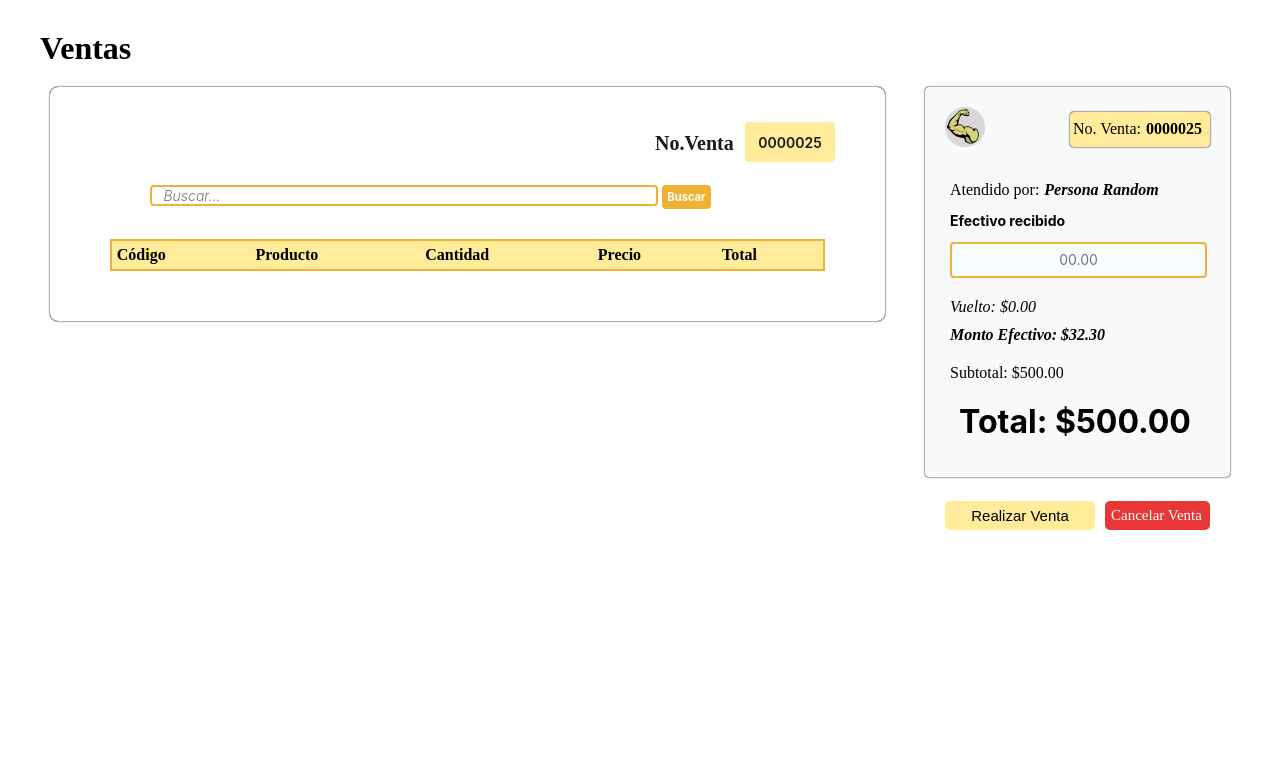
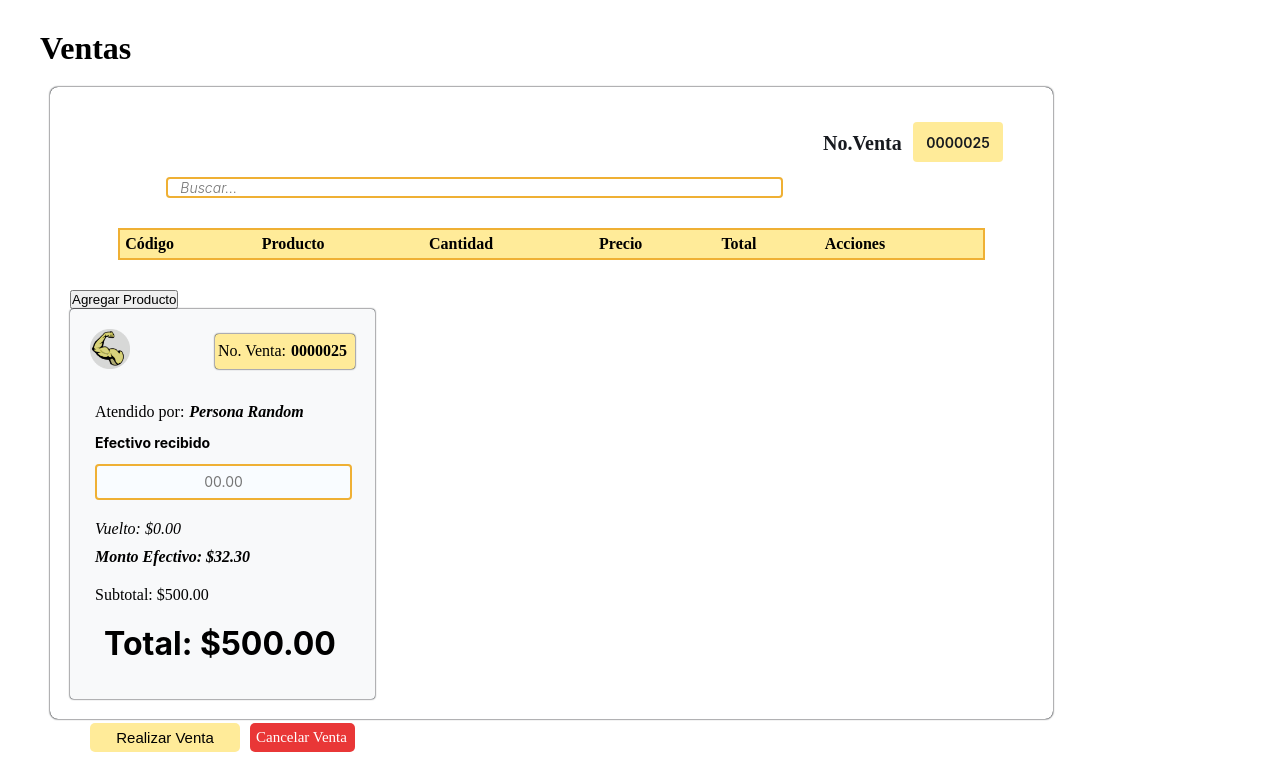
Before and after one commit to EsmeMP/gladiators_mine, a Flask app: template templates/regVenta.html in a window 1280 px wide. Shown: the part 95-864 px from the top of the page. Before the commit the page ends 625 px from the top, so only its background shows below. Run offline with Flask 3, Linux system fonts and the light colour scheme; the template is opened without the code that fills it, so the values that code supplies are empty; some libraries are stand-ins or nearby versions.

Commit message:
Nueva actualizacion en ventas

```diff
--- a/main.py
+++ b/main.py
@@ -10,6 +10,7 @@
 import bcrypt
 import os
 from werkzeug.utils import secure_filename
+from db import obtener_conexion, liberar_conexion
 
 
 
@@ -20,6 +21,11 @@
 
 UPLOAD_FOLDER = 'static/assets/img'
 app.config['UPLOAD_FOLDER'] = UPLOAD_FOLDER
+
+products = {
+    '21454': {'name': 'Producto 1', 'price': 100},
+    '21455': {'name': 'Producto 2', 'price': 200},
+}
 
 
 @app.route('/')
@@ -36,6 +42,10 @@
 def seccion():
     return render_template('secciones.html')
 
+
+
+
+
 @app.route('/registrar_venta')
 def registrar_venta():
     conn =db.conectar()
@@ -50,20 +60,30 @@
     db.desconectar(conn)
     return render_template('regVenta.html', datos=datos)
 
+@app.route('/get_product_details', methods=['GET'])
+def get_product_details():
+    code = request.args.get('code')
+    product = products.get(code)
+    if product:
+        return jsonify(product)
+    else:
+        return jsonify({}), 404
 
-@app.route('/consultar_venta')
-def consultar_venta():
-    conn =db.conectar()
-    # crear un cursor (objeto para recorrer las tablas)
-    cursor = conn.cursor()
-    # ejecutar una consulta en postgres
-    cursor.execute('''SELECT * FROM tabla_ventas''')
-    #recuperar la informacion
-    datos = cursor.fetchall()
-    #cerrar cursos y conexion a la base de datos
-    cursor.close()
-    db.desconectar(conn)
-    return render_template('consultaVenta.html', datos=datos)
+@app.route('/confirmar_venta', methods=['POST'])
+def confirmar_venta():
+    ventas = request.json.get('ventas', [])
+    # Aquí puedes procesar y almacenar la venta en tu base de datos
+    # Ejemplo:
+    for venta in ventas:
+        # Procesar cada venta, agregar a la base de datos, etc.
+        pass
+    return jsonify({'message': 'Venta confirmada'}), 200
+
+
+
+@app.route('/')
+def index():
+    return render_template('index.html')
 
 
 
--- a/templates/regVenta.html
+++ b/templates/regVenta.html
@@ -6,6 +6,55 @@
     <link rel="stylesheet" href="/static/ventas_css/regVenta.css">
     <link rel="stylesheet" href="/static/assets/font/flaticon.css">
     <link rel="stylesheet" href="/static/style.css">
+    <link rel="stylesheet" href="https://code.jquery.com/ui/1.12.1/themes/base/jquery-ui.css">
+    <script src="https://code.jquery.com/jquery-3.6.0.min.js"></script>
+    <script src="https://code.jquery.com/ui/1.12.1/jquery-ui.min.js"></script>
+    <style>
+        /* Agregar estilos personalizados si es necesario */
+        .textbox {
+            display: flex;
+            gap: 10px;
+        }
+        .table_ventas {
+            margin-top: 20px;
+        }
+        .input-row input {
+            width: 100%;
+            box-sizing: border-box;
+        }
+        * Modal styles */
+        .modal {
+            display: none;
+            position: fixed;
+            z-index: 1;
+            left: 0;
+            top: 0;
+            width: 100%;
+            height: 100%;
+            overflow: auto;
+            background-color: rgb(0,0,0);
+            background-color: rgba(0,0,0,0.4);
+        }
+        .modal-content {
+            background-color: #fefefe;
+            margin: 15% auto;
+            padding: 20px;
+            border: 1px solid #888;
+            width: 80%;
+        }
+        .close {
+            color: #aaa;
+            float: right;
+            font-size: 28px;
+            font-weight: bold;
+        }
+        .close:hover,
+        .close:focus {
+            color: black;
+            text-decoration: none;
+            cursor: pointer;
+        }
+    </style>
 </head>
 <body>
 
@@ -54,20 +103,19 @@
             </section>
             <section class="barra_busqueda">
                 <!-- Aqui se encuentra la barra de busqueda -->
-                <form class="textbox" action="/search" method="GET">
+                <form class="textbox" onsubmit="return false;">
                     <input type="text" name="buscar" placeholder="Buscar...">
-                    <button type="submit">Buscar</button>
-                    <svg class="icon" width="24" height="24" viewBox="0 0 24 24">
+                    <!-- <button type="submit">Buscar</button>
+                    <!-- <svg class="icon" width="24" height="24" viewBox="0 0 24 24"> -->
                     <!-- SVG content -->
-                    </svg>
-                    <svg class="icon" width="24" height="24" viewBox="0 0 24 24">
+                    <!-- </svg> -->
+                    <!-- <svg class="icon" width="24" height="24" viewBox="0 0 24 24"> -->
                     <!-- SVG content -->
-                    </svg>
+                    <!-- </svg> -->
                 </form>
             </section>
             <!-- Esta de aqui es la tabla -->
             <section class="table_ventas">
-                {% block content %}
     <table>
         <thead>
             <tr class="fila">
@@ -76,23 +124,22 @@
                 <th>Cantidad</th>
                 <th>Precio</th>
                 <th>Total</th>
+                <th>Acciones</th>
             </tr>
         </thead>
-                    <tbody>
-                    </tr>
-                    {% for fila in datos %}
-                    <tr>
-                        <td>{{ fila[1] }}</td>
-                        <td>{{ fila[2] }}</td>
-                        <td>{{ fila[3] }}</td>
-                        <td>{{ fila[4] }}</td>
-                        <td>{{ fila[5] }}</td>
-                    </tr>
-                    {% endfor %}
+        <tbody id="table_ventas">
+            <!-- Aquí se irán añadiendo las filas de productos -->
         </tbody>
     </table>
-            {% endblock %}
 </section>
+<div>
+    <div id="productModal" style="display:none;">
+        <h3>Seleccionar Producto</h3>
+        <input type="text" id="productSearch" placeholder="Ingrese código de producto">
+        <button onclick="searchProduct()">Buscar</button>
+        <button onclick="closeModal()">Cerrar</button>
+    </div>
+    <button type="button" id="abrirModal">Agregar Producto</button>
 </div>
         <!-- Aqui se va a visualizar un tipo ticket del total -->
         <section class="pre-visualizacion">
@@ -135,5 +182,77 @@
         </div>
         </section>
     </main>
+
+
+<script>
+    let ventas = [];
+
+    function openModal() {
+        document.getElementById('productModal').style.display = 'block';
+    }
+
+    function closeModal() {
+        document.getElementById('productModal').style.display = 'none';
+    }
+
+    function searchProduct() {
+        var code = document.getElementById('productSearch').value;
+        fetch('/get_product_details?code=' + code)
+            .then(response => response.json())
+            .then(data => {
+                if (data) {
+                    // Añadir el producto a la lista de ventas
+                    let cantidad = 1;
+                    let total = data.price * cantidad;
+                    let nuevaVenta = {
+                        code: code,
+                        name: data.name,
+                        price: data.price,
+                        quantity: cantidad,
+                        total: total
+                    };
+                    ventas.push(nuevaVenta);
+                    actualizarTablaVentas();
+                } else {
+                    alert('¡Producto no encontrado!');
+                }
+            });
+        closeModal();
+    }
+
+    function actualizarTablaVentas() {
+        let table = document.getElementById('table_ventas');
+        table.innerHTML = '';
+
+        ventas.forEach((venta, index) => {
+            let row = table.insertRow();
+            row.innerHTML = `
+                <td>${venta.code}</td>
+                <td>${venta.name}</td>
+                <td>
+                    <input type="number" value="${venta.quantity}" min="1" onchange="actualizarCantidad(${index}, this.value)">
+                </td>
+                <td>${venta.price}</td>
+                <td>${venta.total.toFixed(2)}</td>
+                <td>
+                    <button onclick="eliminarProducto(${index})">Eliminar</button>
+                </td>
+            `;
+        });
+    }
+
+    function actualizarCantidad(index, cantidad) {
+        ventas[index].quantity = parseInt(cantidad);
+        ventas[index].total = ventas[index].price * ventas[index].quantity;
+        actualizarTablaVentas();
+    }
+
+    function eliminarProducto(index) {
+        ventas.splice(index, 1);
+        actualizarTablaVentas();
+    }
+
+    document.getElementById('abrirModal').addEventListener('click', openModal);
+</script>
 </body>
 </html>
```
Also changed, not shown: db.py (+9 -0 lines), 1 other file. Lines whose indentation alone changed are shown as unchanged.
